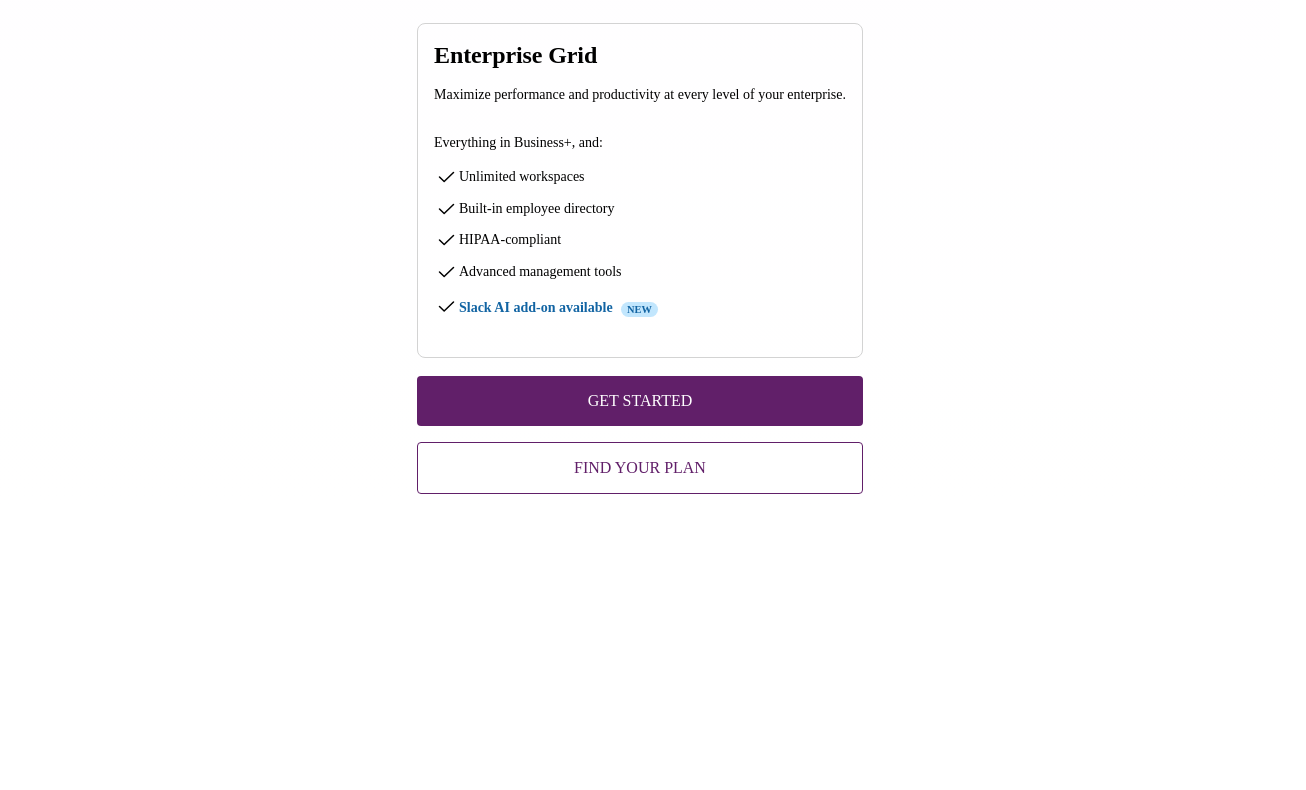
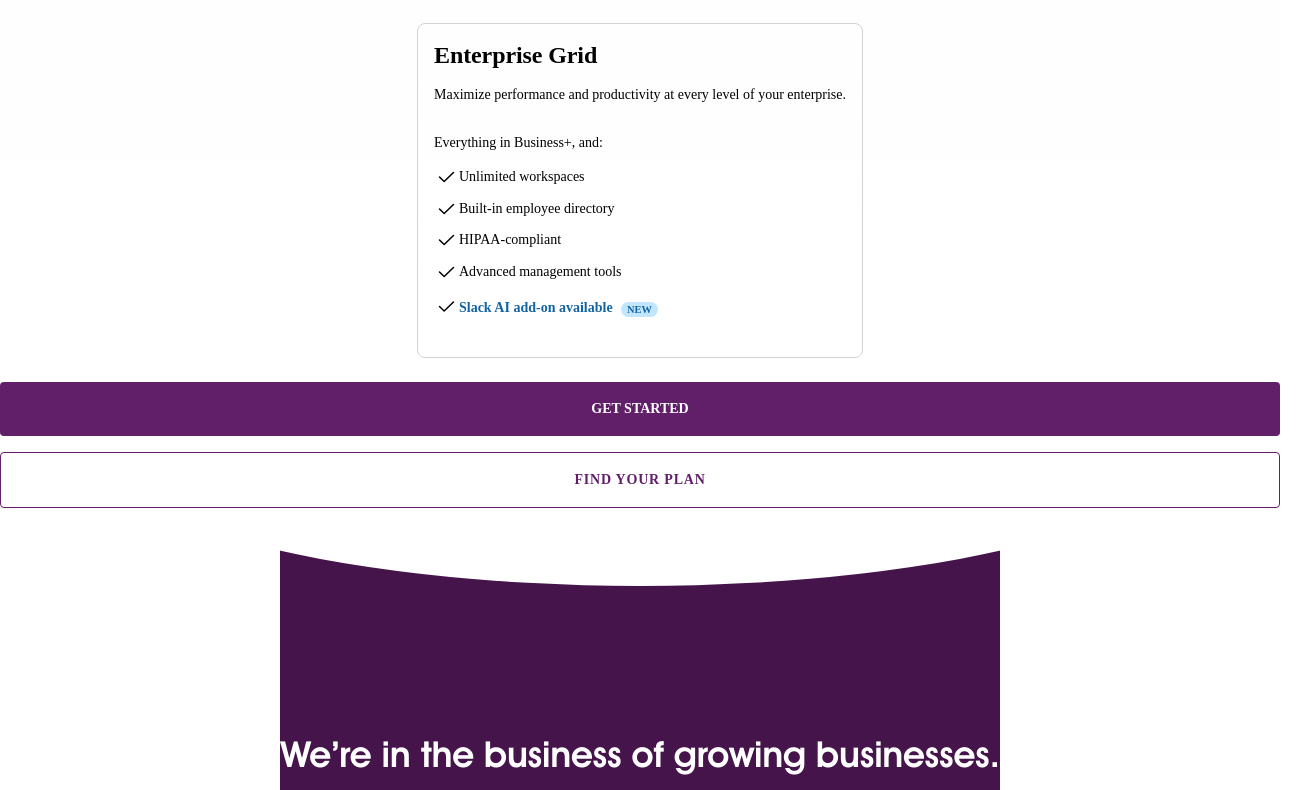
Before and after one commit to Ex0TiiC24/int150-project-slack, a plain HTML site: page index.html in a window 1280 px wide. Shown: the part 7681-8471 px from the top of the page, 1306 px wide, since content can reach past the window. Before the commit the page ends 8191 px from the top, so only its background shows below. Drawn offline with Linux system fonts and the light colour scheme; a web font is replaced by a local one.

Commit message:
finished bg

```diff
--- a/css/homepage.css
+++ b/css/homepage.css
@@ -15,6 +15,7 @@
 }
 body {
   margin: 0;
+  width: 100%;
 }
 header {
   width: 100%;
@@ -141,6 +142,7 @@
   align-items: center;
   margin-top: 1rem;
   width: 100%;
+  z-index: 0;
 }
 .main-content .discussing-video {
   width: 85%;
@@ -392,16 +394,29 @@
   width: 100%;
   text-align: center;
   color:white;
+  height: 8rem;
+  padding-left: 1.625rem;
+  padding-right: 1.625rem;
 }
 
 .lower-button a{
   background-color: var(--maincolor);
   padding: 1rem;
+  padding-top: 1.125rem;
+  padding-bottom: 1.125rem;
   color: #fff;
   fill: #fff;
   border: none;
   border-radius: 4px;
-  font-weight: 500;
+  font-size: .875rem;
+  font-weight: 700;
+  line-height: 1.286;
+  transition: box-shadow .42s cubic-bezier(.165,.84,.44,1),color .42s cubic-bezier(.165,.84,.44,1),background .42s cubic-bezier(.165,.84,.44,1);
+}
+.lower-button a:hover{
+  cursor:pointer;
+  z-index: 2;
+  background-color: #45144b;
 }
 
 .lower-button a+a{
@@ -409,4 +424,32 @@
   color: var(--maincolor);
   border-color:var(--maincolor) ;
   border: 1px solid #611f69;
+  letter-spacing: .057em;
 }
+.lower-button a+a:hover{
+  border: 1.75px solid #611f69;
+  background-color: white;
+}
+.lower-arc {
+  clip-path: ellipse(80% 200% at 50% -105%);
+    height: 5rem;
+    margin-bottom: -5rem;
+    background-color: white;
+    z-index:1;
+    margin-bottom: 9rem;
+}
+.bg2{
+  background-color: #45144b;
+  color:white;
+  width: fit-content
+  padding: 0 4vw;
+  z-index: -1;
+
+}
+.bg2-quote h1{
+  color: #fff;
+    text-align: center;
+    font-size: 2.25rem;
+    font-weight: 700;
+    margin-bottom: 1rem;
+}
--- a/index.html
+++ b/index.html
@@ -414,12 +414,24 @@
               </ul>
 
             </div>
-            <div class="lower-button">
-              <a>GET STARTED</a>
-              <a>FIND YOUR PLAN</a>
-            </div>
+
+
+
           </div>
+
         </div>
+        <div class="lower-button">
+          <a>GET STARTED</a>
+          <a>FIND YOUR PLAN</a>
+        </div>
+        <div class="bg2">
+          <div class="lower-arc">
+
+          </div>
+          <div class="bg2-quote">
+            <h1>We’re in the business of growing businesses.</h1>
+          </div>
+      </div>
       </div>
     </main>
     <script src="./src/index.js"></script>
```
